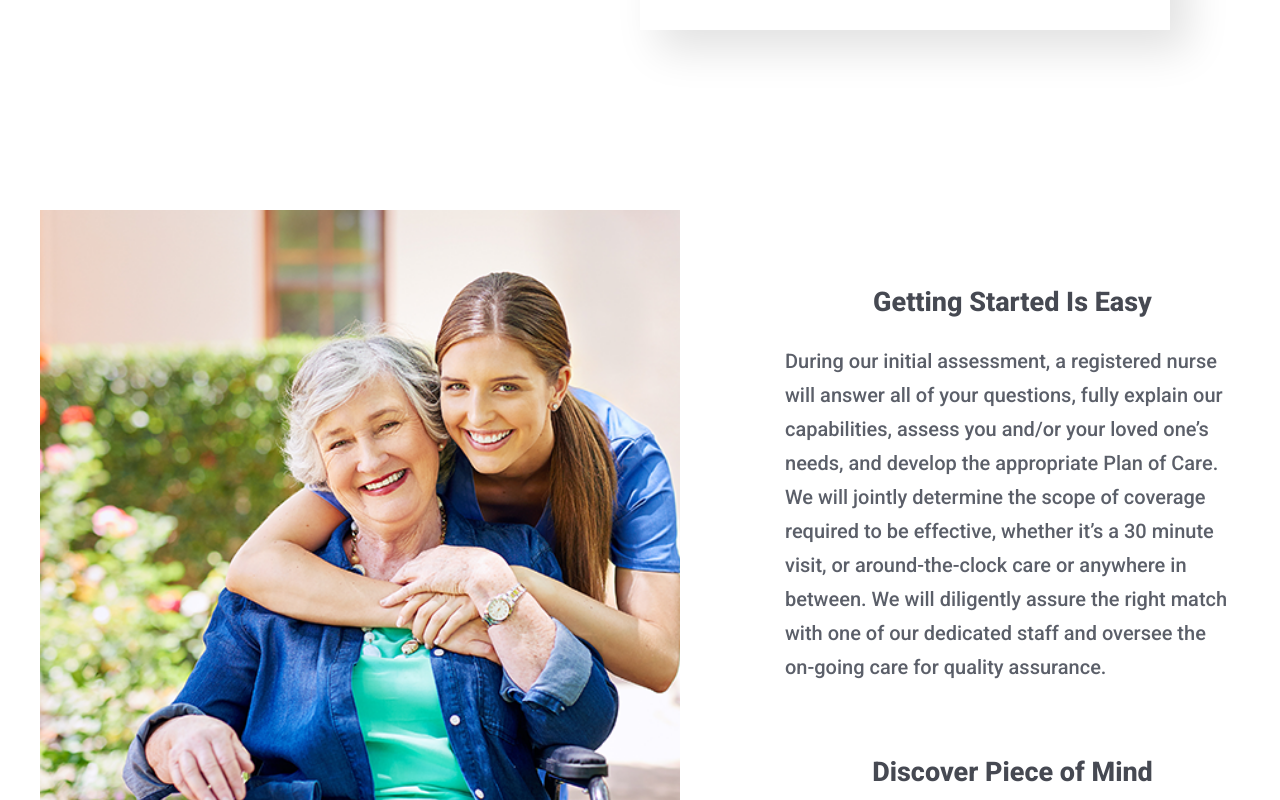
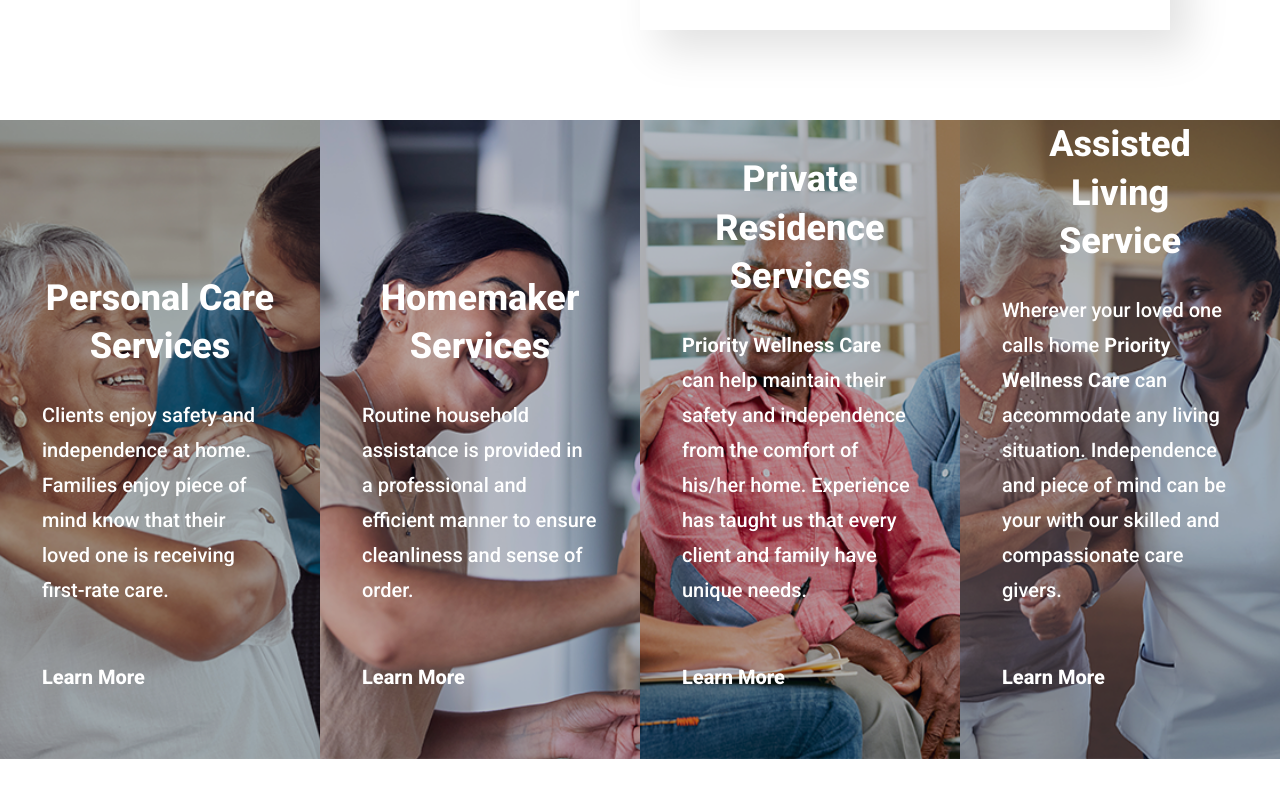
Before and after one commit to kamillamamatova/Wellness-Care, a plain HTML site: page index.html in a window 1280 px wide. Shown: the part 1420-2220 px from the top of the page. Drawn offline with nearby package versions, Linux system fonts and the light colour scheme.

Commit message:
Moved the services strip below home care services

```diff
--- a/index.html
+++ b/index.html
@@ -93,6 +93,41 @@
         </div>
       </section>
 
+      <section class="services-strip" id="services" aria-label="Home care services">
+        <article class="service-card">
+          <img class="service-card-img" src="assets/personal-care.png" alt="">
+          <div>
+            <h2>Personal Care<br>Services</h2>
+            <p>Clients enjoy safety and independence at home. Families enjoy piece of mind know that their loved one is receiving first-rate care.</p>
+          </div>
+          <a href="#contact">Learn More</a>
+        </article>
+        <article class="service-card">
+          <img class="service-card-img" src="assets/homemaker.png" alt="">
+          <div>
+            <h2>Homemaker<br>Services</h2>
+            <p>Routine household assistance is provided in a professional and efficient manner to ensure cleanliness and sense of order.</p>
+          </div>
+          <a href="#contact">Learn More</a>
+        </article>
+        <article class="service-card">
+          <img class="service-card-img" src="assets/private-residence.png" alt="">
+          <div>
+            <h2>Private Residence<br>Services</h2>
+            <p><strong>Priority Wellness Care</strong> can help maintain their safety and independence from the comfort of his/her home. Experience has taught us that every client and family have unique needs.</p>
+          </div>
+          <a href="#contact">Learn More</a>
+        </article>
+        <article class="service-card">
+          <img class="service-card-img" src="assets/assisted-living.png" alt="">
+          <div>
+            <h2>Assisted Living<br>Service</h2>
+            <p>Wherever your loved one calls home <strong>Priority Wellness Care</strong> can accommodate any living situation. Independence and piece of mind can be your with our skilled and compassionate care givers.</p>
+          </div>
+          <a href="#contact">Learn More</a>
+        </article>
+      </section>
+
       <section class="intro section" id="about">
         <div class="container split">
           <img class="care-photo" src="assets/home-care-services-1.png" alt="Caregiver with senior woman in a wheelchair">
@@ -148,37 +183,6 @@
         </div>
       </section>
 
-      <section class="services-strip" id="services" aria-label="Home care services">
-        <article class="service-card" style="--image: url('assets/personal-care.png')">
-          <div>
-            <h2>Personal Care<br>Services</h2>
-            <p>Clients enjoy safety and independence at home. Families enjoy piece of mind know that their loved one is receiving first-rate care.</p>
-          </div>
-          <a href="#contact">Learn More</a>
-        </article>
-        <article class="service-card" style="--image: url('assets/homemaker.png')">
-          <div>
-            <h2>Homemaker<br>Services</h2>
-            <p>Routine household assistance is provided in a professional and efficient manner to ensure cleanliness and sense of order.</p>
-          </div>
-          <a href="#contact">Learn More</a>
-        </article>
-        <article class="service-card" style="--image: url('assets/private-residence.png')">
-          <div>
-            <h2>Private Residence<br>Services</h2>
-            <p><strong>Quality Wellness Care</strong> can help maintain their safety and independence from the comfort of his/her home. Experience has taught us that every client and family have unique needs.</p>
-          </div>
-          <a href="#contact">Learn More</a>
-        </article>
-        <article class="service-card" style="--image: url('assets/assisted-living.png')">
-          <div>
-            <h2>Assisted Living<br>Service</h2>
-            <p>Wherever your loved one calls home <strong>Quality Wellness Care</strong> can accommodate any living situation. Independence and piece of mind can be your with our skilled and compassionate care givers.</p>
-          </div>
-          <a href="#contact">Learn More</a>
-        </article>
-      </section>
-
       <section class="blue-cta">
         <div class="container">
           <h2>Assisted Care Assessment</h2>
--- a/styles.css
+++ b/styles.css
@@ -330,50 +330,69 @@
 .services-strip {
   display: grid;
   grid-template-columns: repeat(4, 1fr);
-  padding-top: 46px;
   background: #fff;
 }
 
 .service-card {
   position: relative;
   display: flex;
-  min-height: 500px;
+  min-height: clamp(560px, 43.5vw, 890px);
   flex-direction: column;
   justify-content: flex-end;
-  padding: 0 38px 72px;
+  padding: 0 clamp(42px, 2.15vw, 46px) clamp(64px, 4.65vw, 96px);
   color: #fff;
   overflow: hidden;
-  background: var(--image) center / cover no-repeat;
+}
+
+.service-card-img {
+  position: absolute;
+  inset: 0;
+  width: 100%;
+  height: 100%;
+  object-fit: cover;
+  object-position: center;
+  transition: transform .35s ease;
 }
 
 .service-card::before {
   content: "";
   position: absolute;
   inset: 0;
-  background: rgba(0, 0, 0, .34);
+  background: rgba(6, 12, 33, .28);
+  transition: background .25s ease;
+  z-index: 1;
 }
 
-.service-card > * {
+.service-card:hover::before {
+  background: rgba(6, 12, 33, .62);
+}
+
+.service-card:hover .service-card-img {
+  transform: scale(1.015);
+}
+
+.service-card > :not(.service-card-img) {
   position: relative;
+  z-index: 2;
 }
 
 .service-card h2 {
-  margin: 0 0 20px;
+  margin: 0 0 28px;
   color: #fff;
   text-align: center;
-  font-size: 34px;
+  font-size: clamp(36px, 2.05vw, 42px);
   font-weight: 800;
-  line-height: 1.35;
+  line-height: 1.34;
 }
 
 .service-card p {
-  margin: 0 0 33px;
-  font-size: 20px;
+  margin: 0 0 clamp(52px, 3.45vw, 72px);
+  font-size: clamp(20px, 1.17vw, 24px);
   line-height: 1.75;
 }
 
 .service-card a {
-  font-size: 20px;
+  font-size: clamp(20px, 1.17vw, 24px);
   font-weight: 800;
 }
 
```
